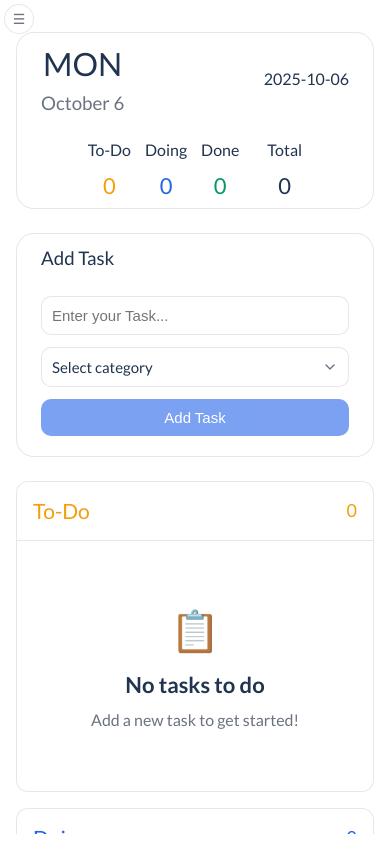
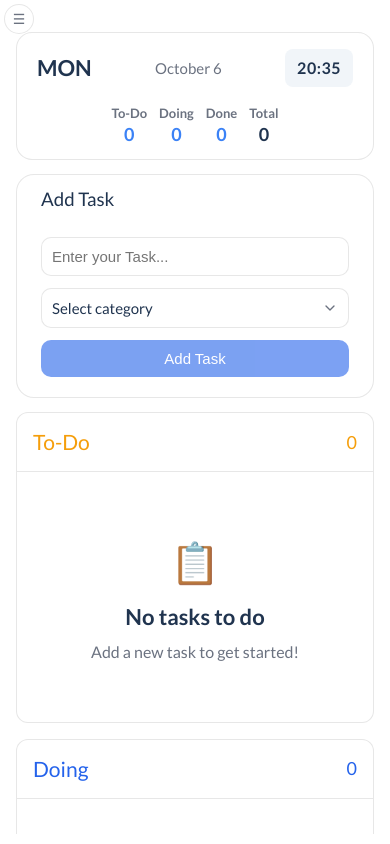
Before and after one commit to shefoo-om/To-Do-List, a Vue app: page /day/1 in a window 390 px wide. Built offline with nearby package versions, Linux system fonts and the light colour scheme; a web font is replaced by a local one.

Commit message:
update the navbar style

```diff
--- a/src/components/layout/SideBar.vue
+++ b/src/components/layout/SideBar.vue
@@ -384,7 +384,7 @@ function handleTaskSelected(task) {
   display: flex;
   flex-direction: column;
   gap: 8px;
-  padding: 12px;
+  padding: 4px 12px 14px;
   border-radius: 8px;
   margin-bottom: 8px;
   border: 1px solid var(--color-border);
--- a/src/views/DayView.vue
+++ b/src/views/DayView.vue
@@ -1,5 +1,5 @@
 <script setup>
-import { computed, onMounted } from 'vue'
+import { computed, onMounted, ref } from 'vue'
 import { useRoute } from 'vue-router'
 import { useTodoStore } from '@/stores/todoStore.js'
 import AddTaskCard from '@/components/day/AddTaskCard.vue'
@@ -25,9 +25,24 @@ const dayTasks = computed(() => {
     done: allTasks.filter((task) => task.status === 'done'),
   }
 })
+
 onMounted(() => {
   todoStore.initializeStore()
+  updateTime()
+  setInterval(updateTime, 1000)
 })
+
+const currentTime = ref('')
+
+const updateTime = () => {
+  const now = new Date()
+  currentTime.value = now.toLocaleTimeString('en-US', {
+    hour: '2-digit',
+    minute: '2-digit',
+    hour12: false,
+  })
+}
+
 const taskCounts = computed(() => {
   return {
     todo: dayTasks.value.todo.length,
@@ -61,33 +76,36 @@ const handleEditTask = (taskId, updates) => {
 <template>
   <div class="day-view">
     <div class="day-header">
-      <div class="day-info">
-        <div class="day-data">
-          <h1 class="text-primary">{{ currentDay.name }}</h1>
-          <h3 class="text-secondary">{{ currentDay.date }}</h3>
-        </div>
-        <p class="day-fulldate">{{ currentDay.fullDate }}</p>
+      <div class="header-left">
+        <h1 class="day-name">{{ currentDay.name }}</h1>
+        <p class="day-date">{{ currentDay.date }}</p>
+        <p class="time-displayyy">
+          {{ currentTime }}
+        </p>
       </div>
-      <div class="day-status">
-        <div class="day-tasks">
-          <div class="to-do">
-            <p>To-Do</p>
-            <p class="todo-color">{{ taskCounts.todo }}</p>
-          </div>
-          <div class="doing">
-            <p>Doing</p>
-            <p class="doing-color">{{ taskCounts.doing }}</p>
-          </div>
-          <div class="done">
-            <p>Done</p>
-            <p class="done-color">{{ taskCounts.done }}</p>
-          </div>
+      <div class="stats-group">
+        <div class="stat-item">
+          <span class="stat-label">To-Do</span>
+          <span class="stat-value todo-color">{{ taskCounts.todo }}</span>
         </div>
 
-        <div class="day-total-task">
-          <p>Total</p>
-          <p class="total-color">{{ taskCounts.total }}</p>
+        <div class="stat-item">
+          <span class="stat-label">Doing</span>
+          <span class="stat-value doing-color">{{ taskCounts.doing }}</span>
         </div>
+
+        <div class="stat-item">
+          <span class="stat-label">Done</span>
+          <span class="stat-value done-color">{{ taskCounts.done }}</span>
+        </div>
+
+        <div class="stat-item">
+          <span class="stat-label">Total</span>
+          <span class="stat-value total-color">{{ taskCounts.total }}</span>
+        </div>
+      </div>
+      <div class="time-display">
+        {{ currentTime }}
       </div>
     </div>
 
@@ -111,7 +129,6 @@ const handleEditTask = (taskId, updates) => {
       <DoneColumn
         :tasks="dayTasks.done"
         :task-count="taskCounts.done"
-        F
         @status-change="handleTaskStatusChange"
         @delete-task="handleDeleteTask"
         @edit-task="handleEditTask"
@@ -127,113 +144,147 @@ const handleEditTask = (taskId, updates) => {
   display: flex;
   flex-direction: column;
   justify-content: flex-start;
-  gap: 24px;
+  gap: 14px;
 }
+
 .day-header {
   width: 100%;
   display: flex;
   justify-content: space-between;
   align-items: center;
-  gap: 10px;
-  padding: 10px 24px;
-  border-radius: 18px;
+  padding: 12px 20px;
+  border-radius: 16px;
   background: var(--bg-card);
   border: 1px solid var(--color-border);
 }
-.day-info {
+
+.header-left {
   display: flex;
-  flex-direction: column;
-  justify-content: space-between;
   align-items: center;
-  gap: 6px;
-}
-.back-button {
-  background: var(--bg-card);
-  border: 1px solid var(--color-border);
-  border-radius: 8px;
-  padding: 8px 12px;
-  cursor: pointer;
-  margin-bottom: 12px;
-  transition: all 0.2s;
+  gap: 12px;
 }
 
-.back-button:hover {
-  background: var(--bg-hover);
+.time-displayyy {
+  display: none;
+  font-size: 18px;
+  font-weight: 600;
+  color: var(--text-primary);
+  padding: 6px 16px;
+  background: var(--bg-hover, rgba(0, 0, 0, 0.03));
+  border-radius: 8px;
+  font-variant-numeric: tabular-nums;
+  letter-spacing: 0.5px;
 }
-.day-data {
+.day-name {
+  font-size: 24px;
+  font-weight: 600;
+  color: var(--text-primary);
+  margin: 0;
+}
+
+.day-date {
+  font-size: 15px;
+  color: var(--text-secondary);
+  margin: 0;
+  font-weight: 500;
+}
+
+.stats-group {
   display: flex;
-  justify-content: space-between;
   align-items: center;
-  gap: 16px;
+  gap: 20px;
 }
-.day-fulldate {
-  font-size: 18px;
-  margin-left: 10px;
-}
-.day-status {
-  display: flex;
-  justify-content: space-between;
-  gap: 28px;
-}
-.day-tasks {
-  display: flex;
-  justify-content: space-between;
-  gap: 14px;
-}
-.to-do,
-.doing,
-.done,
-.day-total-task {
+
+.stat-item {
   display: flex;
   flex-direction: column;
   align-items: center;
-  justify-content: space-between;
-  gap: 5px;
-  color: var(--text-primary);
-}
-.todo-color,
-.doing-color,
-.done-color,
-.total-color {
-  font-size: 22px;
+  gap: 2px;
 }
 
-.todo-color {
-  color: var(--status-todo);
+.stat-label {
+  font-size: 13px;
+  color: var(--text-secondary);
+  font-weight: 600;
 }
-.doing-color {
-  color: var(--status-doing);
+
+.stat-value {
+  font-size: 20px;
+  font-weight: 600;
+  line-height: 1;
 }
-.done-color {
-  color: var(--status-done);
+
+.todo-color,.doing-color,.done-color {
+  color: var(--primary-color);
 }
+
 .total-color {
   color: var(--text-primary);
 }
 
-@media (max-width: 768px) {
+.time-display {
+  font-size: 18px;
+  font-weight: 600;
+  color: var(--text-primary);
+  padding: 6px 16px;
+  background: var(--bg-hover, rgba(0, 0, 0, 0.03));
+  border-radius: 8px;
+  font-variant-numeric: tabular-nums;
+  letter-spacing: 0.5px;
+}
+
+@media (max-width: 968px) {
   .day-header {
     flex-direction: column;
-    justify-content: space-between;
-    gap: 18px;
-    padding: 5px 24px;
+    gap: 16px;
+    padding: 16px 20px;
   }
-  .day-info {
+
+  .header-left,
+  .header-right {
     width: 100%;
-    flex-direction: row;
+  }
+
+  .header-left {
     justify-content: space-between;
   }
-  .day-data {
-    flex-direction: column;
-    gap: 0px;
+
+  .header-right {
+    justify-content: space-between;
   }
-  .day-fulldate {
+
+  .stats-group {
+    gap: 16px;
+  }
+}
+
+@media (max-width: 640px) {
+  .header-left {
+    /* flex-direction: column; */
+    /* align-items: f; */
+    gap: 4px;
+    margin-bottom: 10pxX;
+  }
+
+  .day-name {
+    font-size: 22px;
+  }
+
+  .stats-group {
+    gap: 12px;
+  }
+
+  .stat-value {
+    font-size: 18px;
+  }
+
+  .time-displayyy {
+    display: block;
     font-size: 16px;
-    margin-left: 0px;
+    padding: 6px 12px;
   }
-  .day-status {
-    width: 100%;
-    justify-content: center;
+  .time-display {
+    display: none;
   }
 }
 
@@ -248,6 +299,7 @@ const handleEditTask = (taskId, updates) => {
     grid-template-columns: repeat(2, 1fr);
   }
 }
+
 @media (max-width: 768px) {
   .day-tasks-Column {
     grid-template-columns: repeat(1, 1fr);
```
